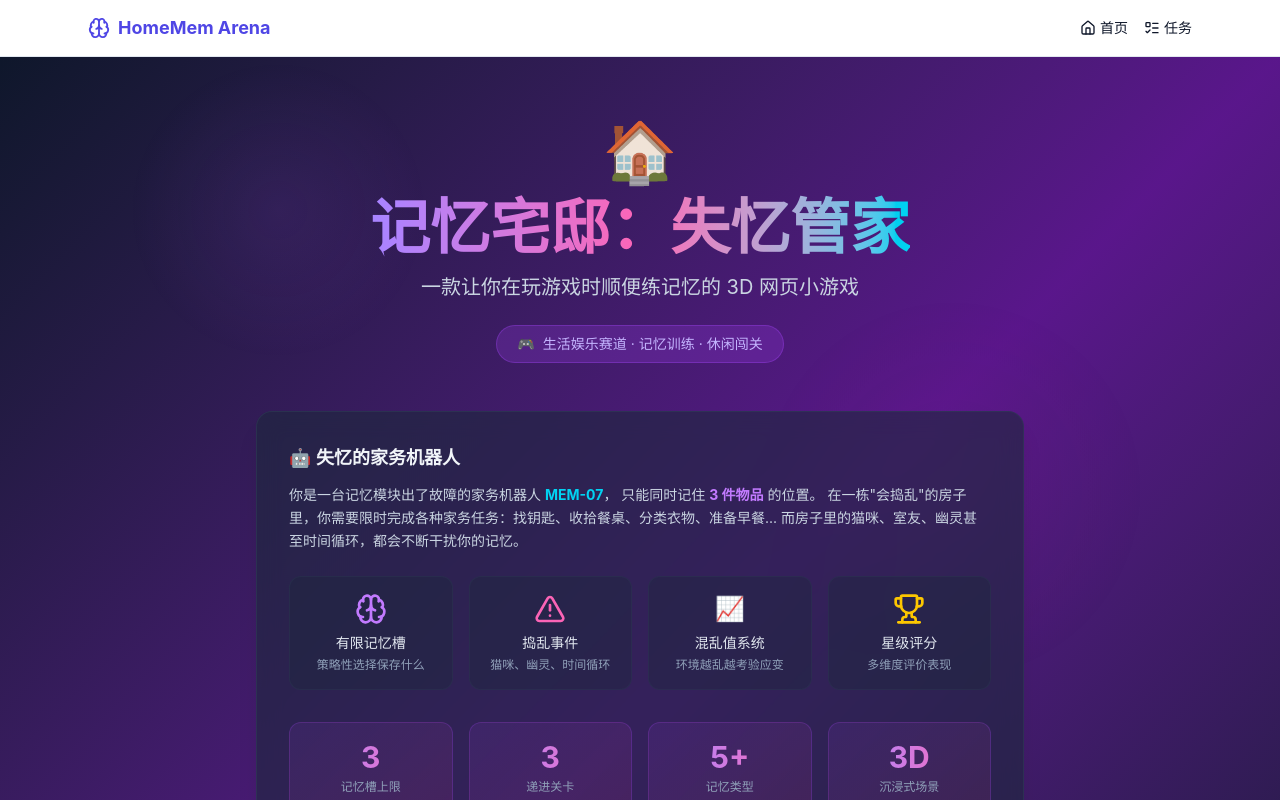
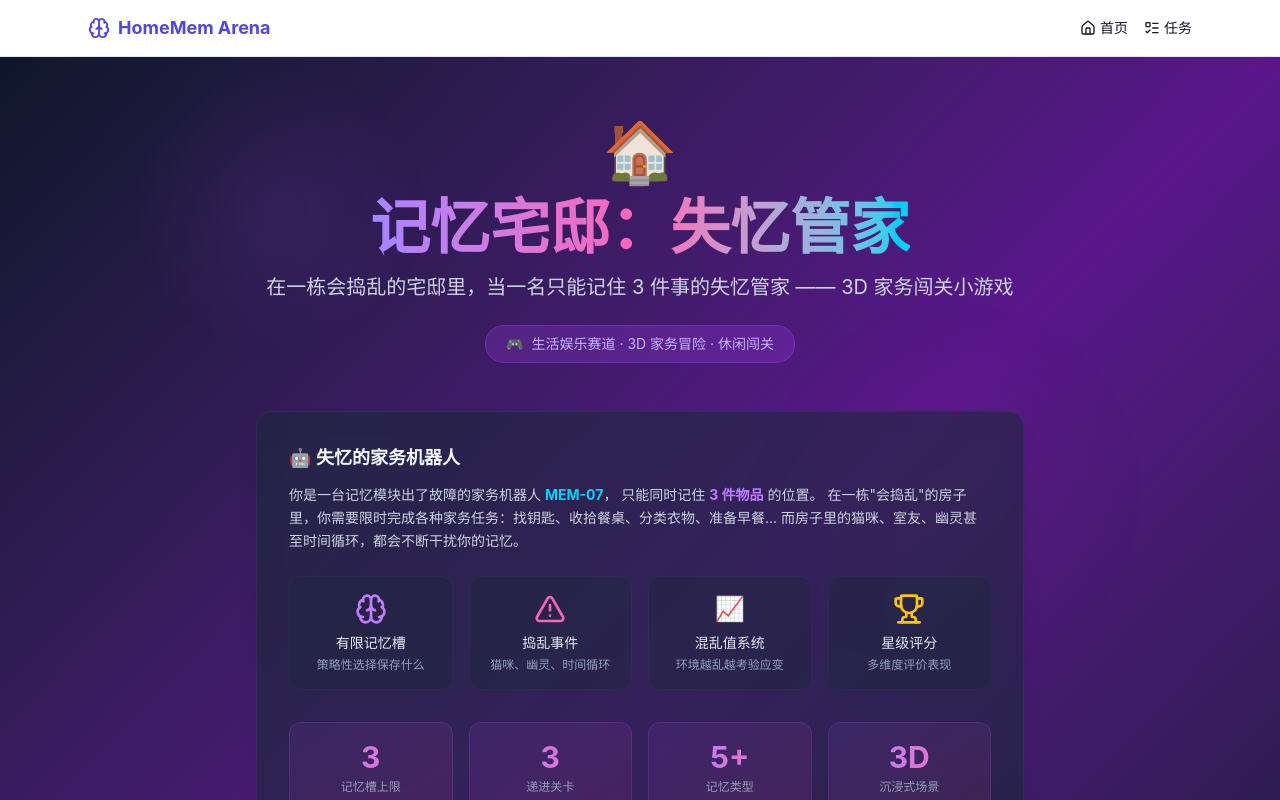
Before and after one commit to asandstar/homemem-arena, a React (Vite) app: page / in a window 1280 px wide. Shown: the top 800 px of the page. Built offline with nearby package versions, Linux system fonts and the light colour scheme.

Commit message:
copy(home): position game as a 3D household adventure

```diff
--- a/src/pages/HomePage.tsx
+++ b/src/pages/HomePage.tsx
@@ -44,11 +44,11 @@ export function HomePage() {
             </span>
           </h1>
           <p className="text-lg md:text-xl text-slate-300 mb-6">
-            一款让你在玩游戏时顺便练记忆的 3D 网页小游戏
+            在一栋会捣乱的宅邸里，当一名只能记住 3 件事的失忆管家 —— 3D 家务闯关小游戏
           </p>
           <div className="inline-flex items-center gap-2 px-5 py-2 bg-purple-500/20 border border-purple-500/30 rounded-full text-sm text-violet-300">
             <span>🎮</span>
-            <span>生活娱乐赛道 · 记忆训练 · 休闲闯关</span>
+            <span>生活娱乐赛道 · 3D 家务冒险 · 休闲闯关</span>
           </div>
         </div>
 
```
